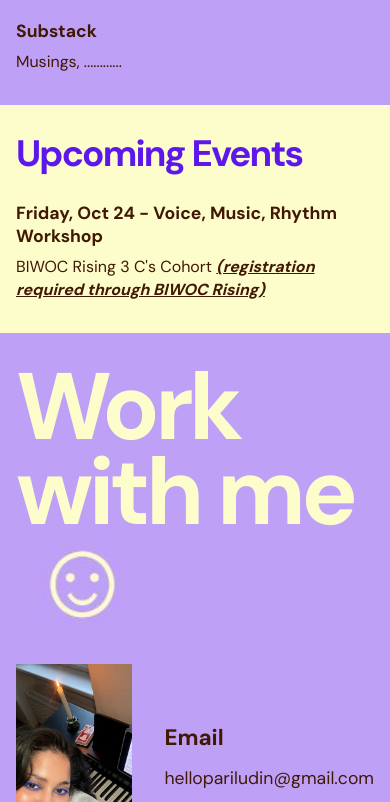
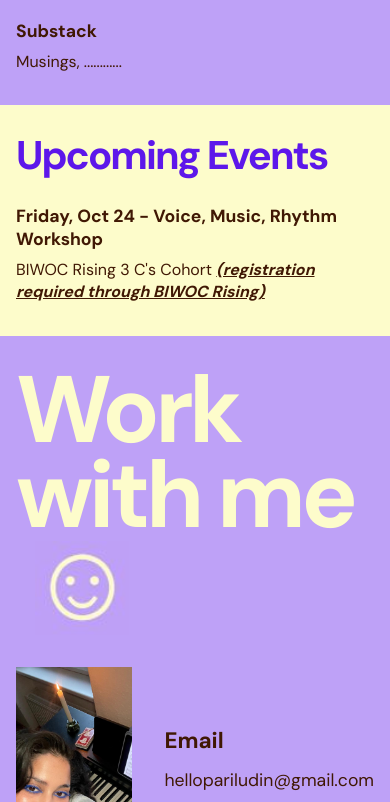
Before and after one commit to DaniBoe/pari_website, a website: page index.html in a window 390 px wide. Shown: the part 4660-5462 px from the top of the page. Drawn offline with Linux system fonts and the light colour scheme.

Commit message:
Increase mobile Upcoming Events header font size to 2.5rem for better visibility

```diff
--- a/styles.css
+++ b/styles.css
@@ -648,7 +648,7 @@ section {
     }
 
     .upcoming .section-title {
-        font-size: 2.3rem;
+        font-size: 2.5rem;
     }
 
     .desktop-text {
```
